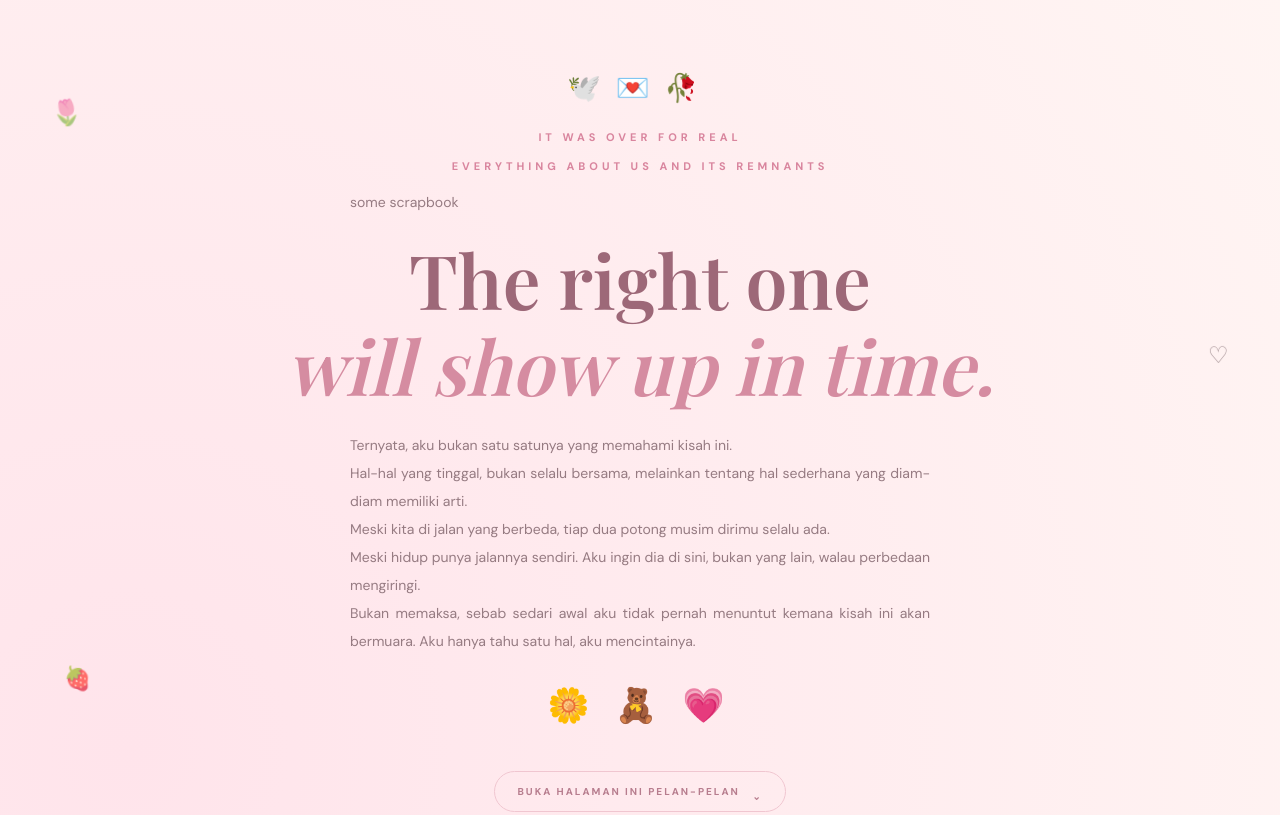
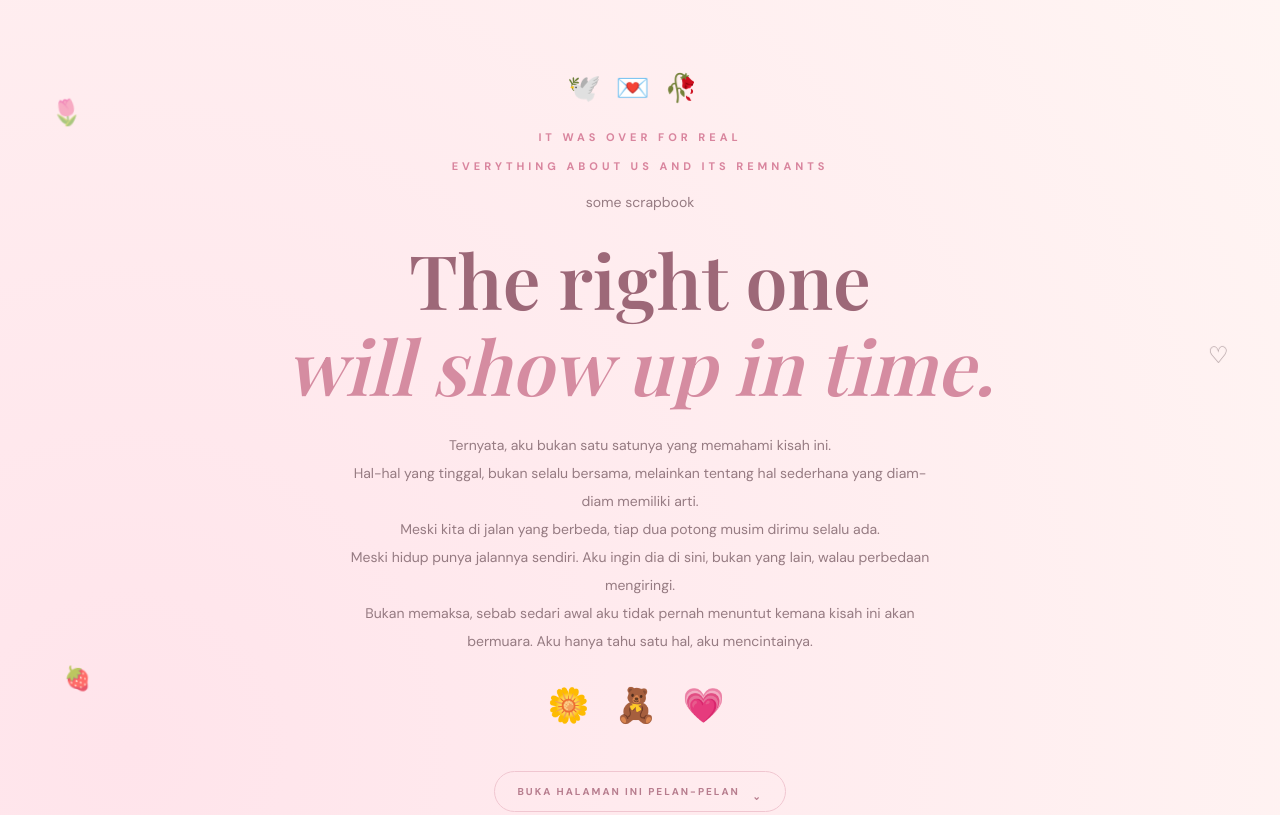
Before and after one commit to nasywanatania/remnants, a plain HTML site: page index.html in a window 1280 px wide. Shown: the top 815 px of the page. Drawn offline with nearby package versions, Linux system fonts and the light colour scheme; a web font is replaced by a local one.

Commit message:
Update index.html

```diff
--- a/index.html
+++ b/index.html
@@ -147,14 +147,7 @@
       line-height: 2;
       color: #967b82;
       animation: fadeUp 1.4s ease both;
-      text-align: justify;
     }
-
-    .hero > .hero-description {
-  width: 100%;
-  max-width: 580px;
-  text-align: justify !important;
-}
 
     .hero-stickers {
       font-size: 34px;
```
